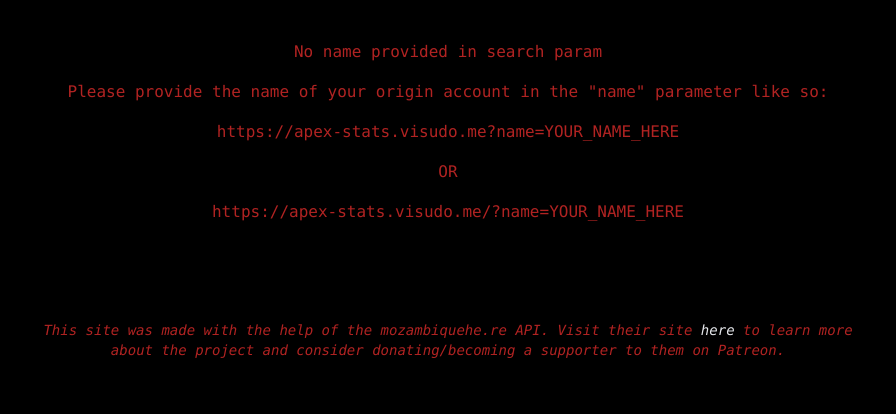
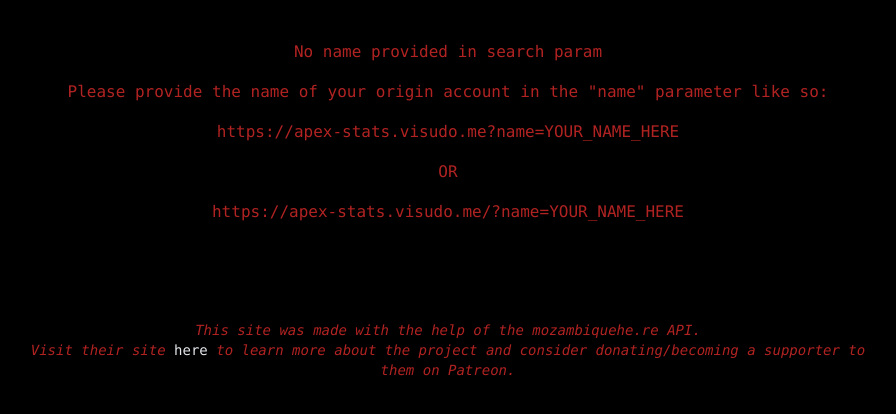
Before and after one commit to visudo20179C/apex-player-stats, a Vue app: page / in a window 1280 px wide. Shown: the top 414 px of the page, without its empty margins (192-1088 px from the left). Built offline with nearby package versions, Linux system fonts and the light colour scheme; what epic-spinners, v-tooltip, vue-tailwind would draw is missing.

Commit message:
updates footer message

```diff
--- a/src/components/Index.vue
+++ b/src/components/Index.vue
@@ -88,7 +88,16 @@
 		</div>
 	</div>
 	<div class="bg-black">
-		<p class="ml-auto mr-auto pt-20 pb-20 text-sm w-2/3 bg-black"><i>This site was made with the help of the mozambiquehe.re API. Visit their site <a href="https://apexlegendsapi.com/" _target="blank" class="text-gray-200">here</a> to learn more about the project and consider donating/becoming a supporter to them on Patreon.</i></p>
+		<p class="ml-auto mr-auto pt-20 text-sm w-2/3 bg-black">
+			<i>This site was made with the help of the mozambiquehe.re API. </i>
+		</p>
+		<p class="ml-auto mr-auto pb-20 text-sm w-2/3 bg-black">
+			<i>Visit their site</i>
+			<a href="https://apexlegendsapi.com/" target="_blank" class="text-gray-200">
+				here
+			</a>
+			<i>to learn more about the project and consider donating/becoming a supporter to them on Patreon.</i>
+		</p>
 	</div>
   </div>
 </template>
```
